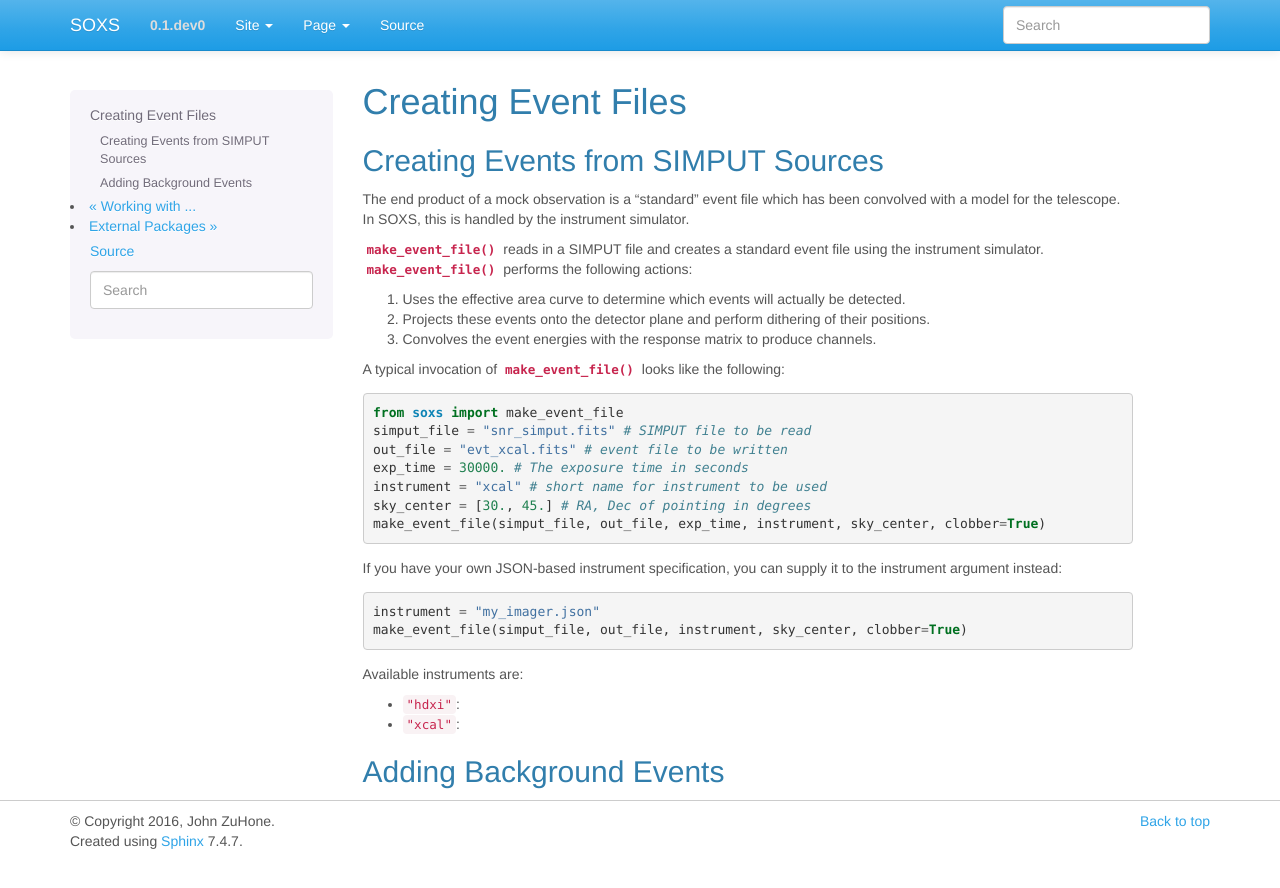
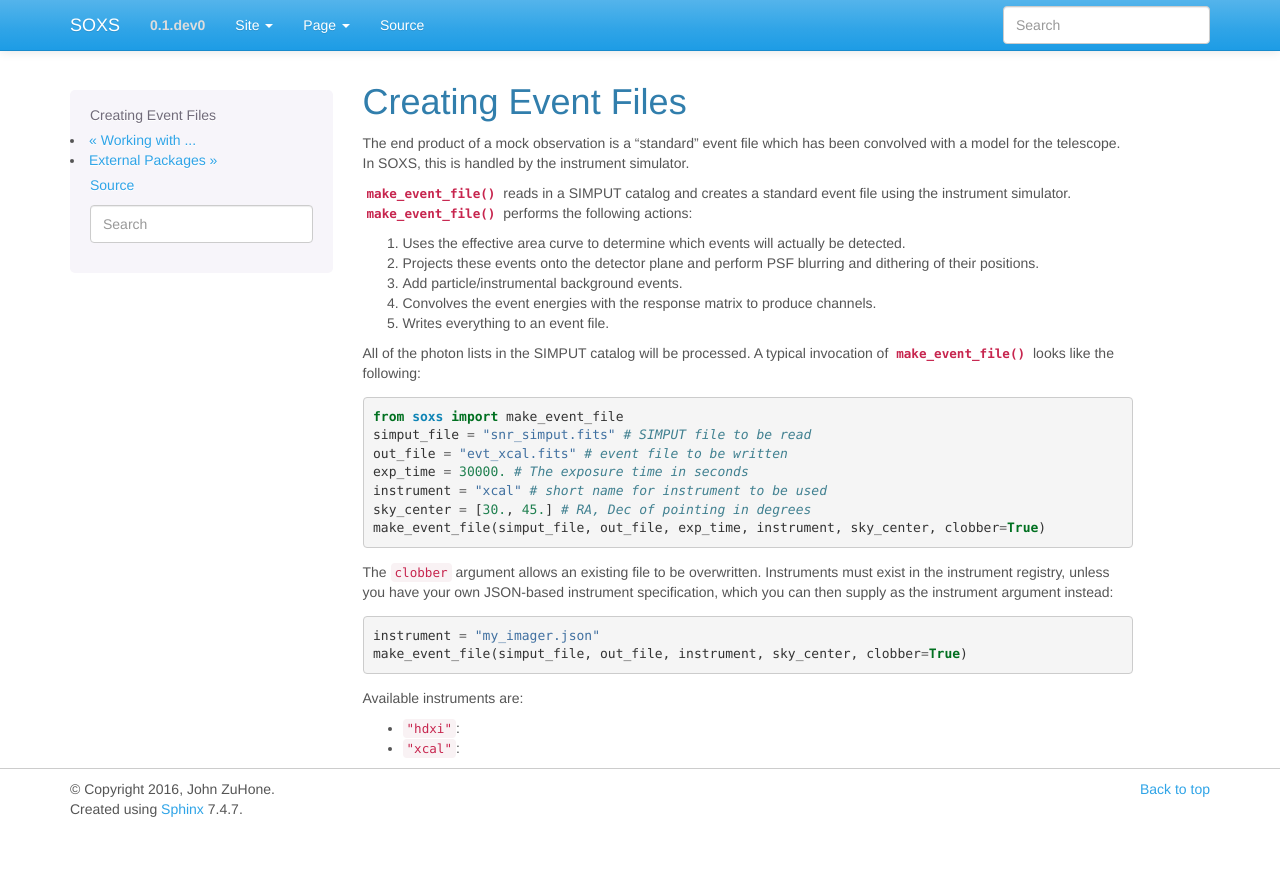
Before and after one commit to lynx-x-ray-observatory/soxs, a Sphinx documentation site: the page built from doc/source/python/events.rst, in a window 1280 px wide. Shown: the top 888 px of the page. Built offline with Sphinx 7.4.7, drawn with Linux system fonts in a browser that asks for light colours.

Commit message:
Doc stuff

```diff
--- /dev/null
+++ b/doc/source/python/background.rst
@@ -0,0 +1,10 @@
+.. _background:
+
+Background Events in SOXS
+=========================
+
+The Background Registry
+-----------------------
+
+Creating Astrophysical Backgrounds
+----------------------------------
--- a/doc/source/python/events.rst
+++ b/doc/source/python/events.rst
@@ -3,22 +3,23 @@
 Creating Event Files
 ====================
 
-Creating Events from SIMPUT Sources
------------------------------------
-
 The end product of a mock observation is a "standard" event file which has been
 convolved with a model for the telescope. In SOXS, this is handled by the
 instrument simulator.
 
-:func:`~soxs.events.make_event_file` reads in a SIMPUT file and creates a
+:func:`~soxs.events.make_event_file` reads in a SIMPUT catalog and creates a
 standard event file using the instrument simulator. :func:`~soxs.events.make_event_file`
 performs the following actions:
 
 1. Uses the effective area curve to determine which events will actually be detected.
-2. Projects these events onto the detector plane and perform dithering of their positions.
-3. Convolves the event energies with the response matrix to produce channels.
+2. Projects these events onto the detector plane and perform PSF blurring and dithering
+   of their positions.
+3. Add particle/instrumental background events.
+4. Convolves the event energies with the response matrix to produce channels.
+5. Writes everything to an event file.
 
-A typical invocation of :func:`~soxs.events.make_event_file` looks like the following:
+All of the photon lists in the SIMPUT catalog will be processed. A typical invocation of
+:func:`~soxs.events.make_event_file` looks like the following:
 
 .. code-block:: python
 
@@ -30,8 +31,9 @@ A typical invocation of :func:`~soxs.events.make_event_file` looks like the foll
     sky_center = [30., 45.] # RA, Dec of pointing in degrees
     make_event_file(simput_file, out_file, exp_time, instrument, sky_center, clobber=True)
 
-If you have your own JSON-based instrument specification, you can supply it to the instrument
-argument instead:
+The ``clobber`` argument allows an existing file to be overwritten. Instruments must exist
+in the instrument registry, unless you have your own JSON-based instrument specification,
+which you can then supply as the instrument argument instead:
 
 .. code-block:: python
 
@@ -42,6 +44,3 @@ Available instruments are:
 
 * ``"hdxi"``:
 * ``"xcal"``:
-
-Adding Background Events
-------------------------
--- a/doc/source/python/index.rst
+++ b/doc/source/python/index.rst
@@ -1,6 +1,6 @@
 .. _python:
 
-SOX SPython Interface
+SOXS Python Interface
 =====================
 
 This section documents the Python interface to SOXS.
--- /dev/null
+++ b/doc/source/python/instrument.rst
@@ -0,0 +1,4 @@
+.. _instrument:
+
+Customizing the Instrument Simulator
+====================================
```
Also changed, not shown: 1 other file.
